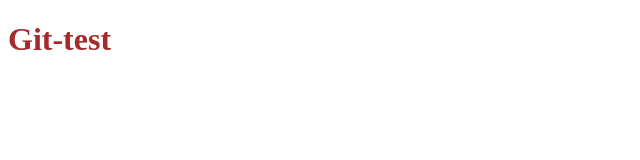
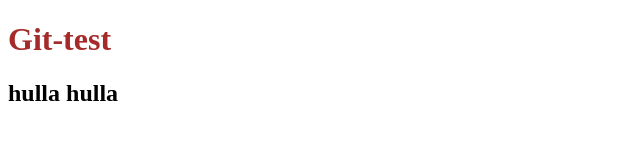
Before and after one commit to MarysGithop/git-test, a plain HTML site: page index.html in a window 1280 px wide. Shown: the whole page, without its empty margins (0-640 px from the left). Drawn offline with Linux system fonts and the light colour scheme.

Commit message:
commit 2 index

```diff
--- a/index.html
+++ b/index.html
@@ -12,6 +12,7 @@
 <body>
 
     <h1>Git-test</h1>
+    <h2>hulla hulla</h2>
 </body>
 
 </html>
```
